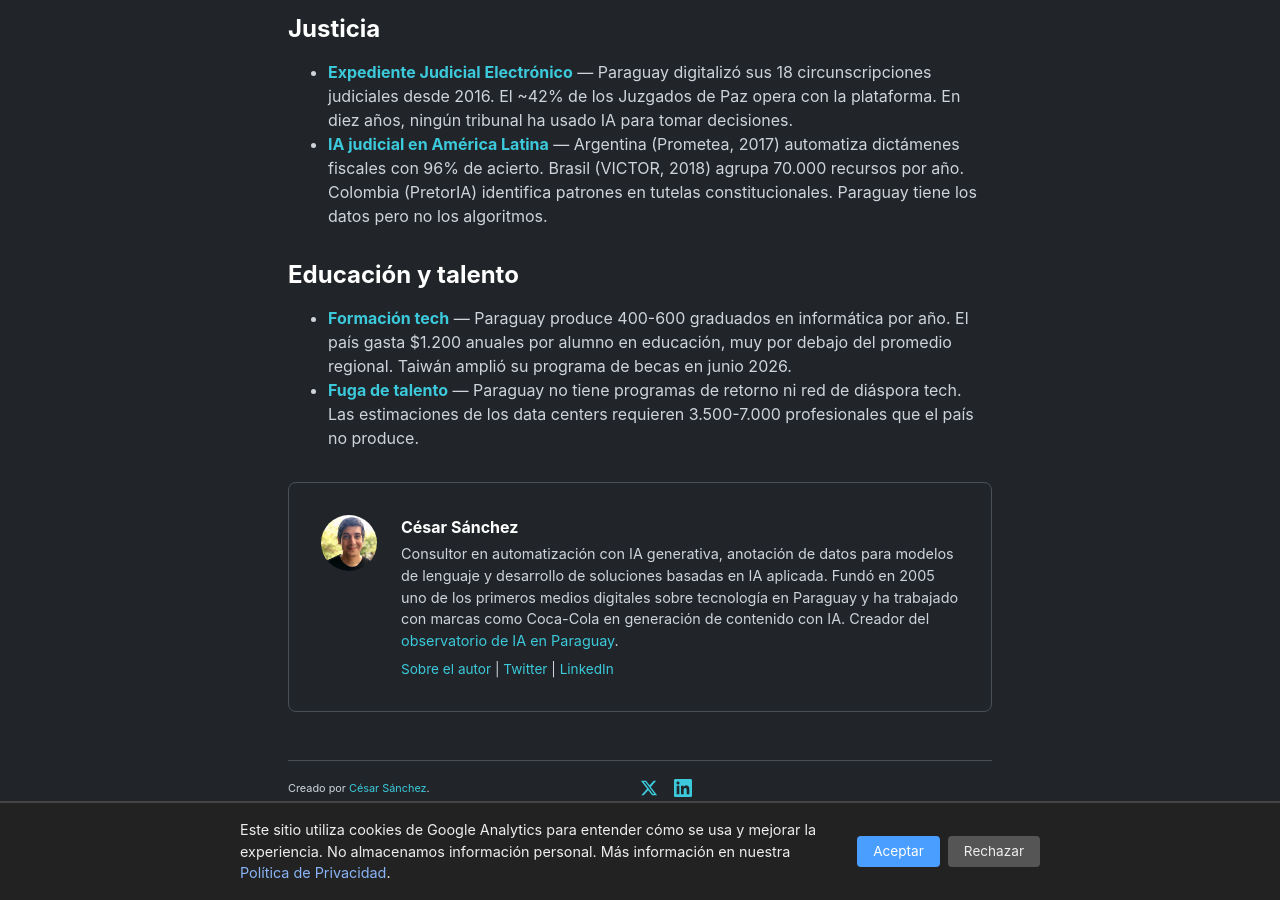
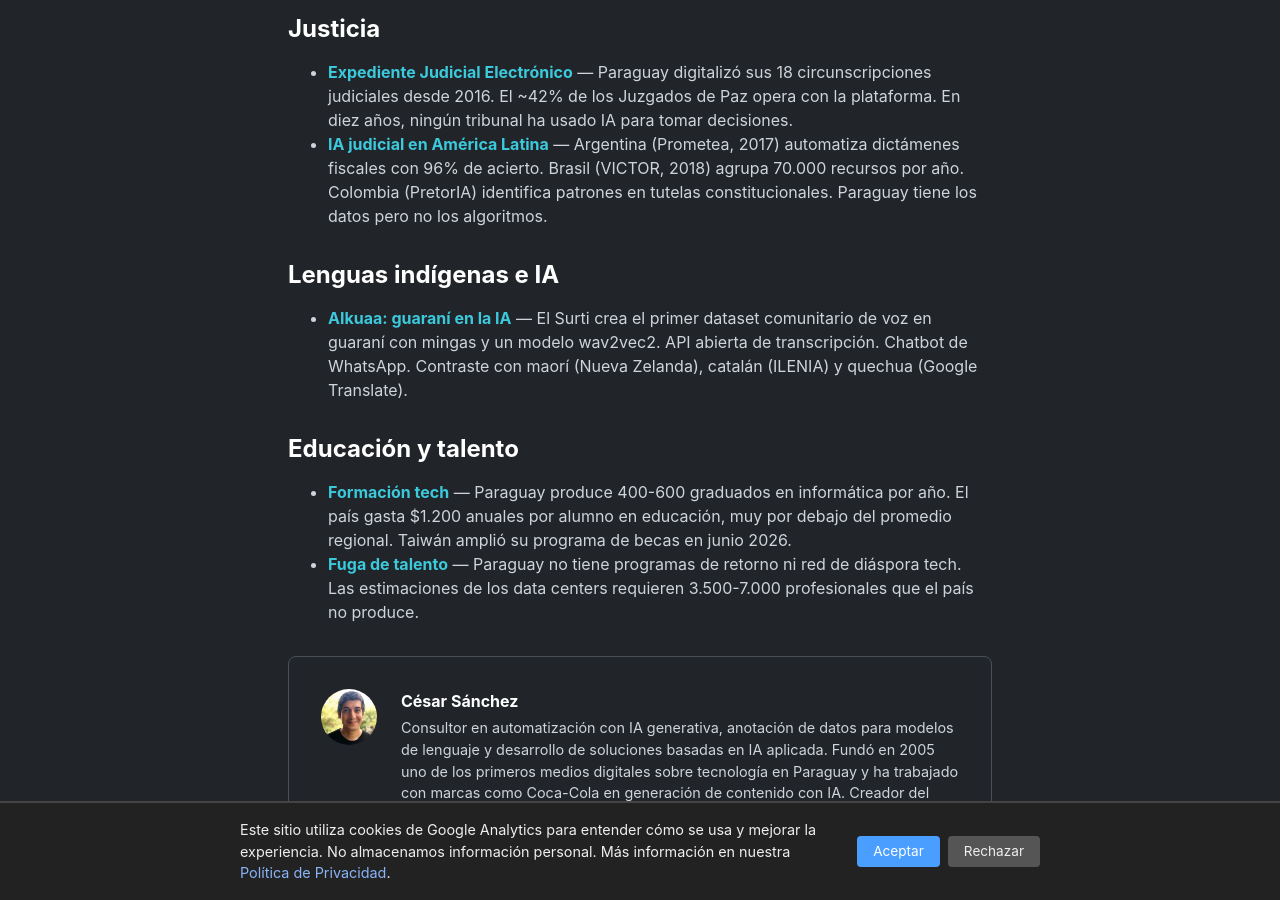
Before and after one commit to miravosqueinteresante/muchotexto.net, a Jekyll site: the page built from casos-de-uso.markdown, in a window 1280 px wide and 900 px high, scrolled down 2591 px. Built offline with Jekyll 4.4.1, drawn with Linux system fonts in a browser that asks for light colours.

Commit message:
Observatorio articulo #41: directorio (+El Surti), glosario (+AIkuaa), casos de uso (+lenguas indigenas), cronologia (+2024)

```diff
--- a/casos-de-uso.markdown
+++ b/casos-de-uso.markdown
@@ -64,6 +64,10 @@
 - **[Expediente Judicial Electrónico](/articulos/2026/07/21/ia-justicia-paraguay/)** — Paraguay digitalizó sus 18 circunscripciones judiciales desde 2016. El ~42% de los Juzgados de Paz opera con la plataforma. En diez años, ningún tribunal ha usado IA para tomar decisiones.
 - **[IA judicial en América Latina](/articulos/2026/07/21/ia-justicia-paraguay/)** — Argentina (Prometea, 2017) automatiza dictámenes fiscales con 96% de acierto. Brasil (VICTOR, 2018) agrupa 70.000 recursos por año. Colombia (PretorIA) identifica patrones en tutelas constitucionales. Paraguay tiene los datos pero no los algoritmos.
 
+## Lenguas indígenas e IA
+
+- **[AIkuaa: guaraní en la IA](/articulos/2026/07/29/guarani-ia/)** — El Surti crea el primer dataset comunitario de voz en guaraní con mingas y un modelo wav2vec2. API abierta de transcripción. Chatbot de WhatsApp. Contraste con maorí (Nueva Zelanda), catalán (ILENIA) y quechua (Google Translate).
+
 ## Educación y talento
 
 - **[Formación tech](/articulos/2026/07/09/educacion-tech-paraguay-ia/)** — Paraguay produce 400-600 graduados en informática por año. El país gasta $1.200 anuales por alumno en educación, muy por debajo del promedio regional. Taiwán amplió su programa de becas en junio 2026.
--- a/directorio.markdown
+++ b/directorio.markdown
@@ -38,6 +38,7 @@
 - **[Cámara Paraguaya de Fintech](https://www.fintech.org.py/)** — Fundada en 2019, 120+ miembros. Agrupa al ecosistema fintech paraguayo que pasó de ~29 empresas en 2020 a más de 100. [Leer análisis](/articulos/2026/07/10/fintech-paraguay-ecosistema/).
 - **Foro Tecnológico Bilateral Paraguay-Taiwán** — 4 ediciones realizadas. Delegados de TSMC, ICDF y empresas taiwanesas participan regularmente. [Leer más](/articulos/2026/07/14/semiconductores-taiwan-paraguay/).
 - **[Capace](https://www.capace.org.py/)** — Cámara Paraguaya de Comercio Electrónico. Estima el mercado en USD 2.180M. [Leer más](/articulos/2026/07/24/ecommerce-logistica-paraguay/).
+- **[El Surti / AIkuaa](https://elsurti.com/aikuaa/)** — Medio independiente paraguayo fundado en 2016. Desarrolla AIkuaa, el primer dataset comunitario de voz en guaraní mediante mingas. Financiado por JournalismAI (LSE/Google News Initiative). [Leer análisis](/articulos/2026/07/29/guarani-ia/).
 - **[SOPAIA](https://www.sopaia.org/)** — Sociedad Paraguaya de Inteligencia Artificial. Organización que reúne a profesionales, investigadores y entusiastas de la IA en Paraguay para promover el desarrollo y la divulgación de la inteligencia artificial en el país.
 - **[AmCham Paraguay](https://www.amcham.com.py/)** — Cámara de Comercio Paraguayo-Americana. Impulsa foros internacionales para posicionar a Paraguay como hub de data centers, energía limpia e IA. Organizó el foro en Silicon Valley (junio 2026) con el MIC.
 
--- a/glosario.markdown
+++ b/glosario.markdown
@@ -232,6 +232,9 @@
 **PretorIA** — Sistema de IA de la Corte Constitucional de Colombia que identifica patrones y precedentes para acelerar la selección de tutelas (~2.500 casos por año).
 → [Paraguay tiene los datos judiciales que la IA necesita](/artículos/2026/07/21/ia-justicia-paraguay/)
 
+**AIkuaa** — Proyecto de El Surti para crear el primer dataset comunitario de voz en guaraní mediante mingas. Usa un modelo wav2vec2 (17.62% CER) y desarrolló una API abierta de transcripción. Financiado por JournalismAI (LSE/Google News Initiative).
+→ [Guaraní e IA](/articulos/2026/07/29/guarani-ia/)
+
 **Vacatio legis** — Período entre la promulgación de una ley y su entrada en vigor. La Ley 7593/2025 de Protección de Datos tiene una vacatio legis de 24 meses (2025-2027).
 → [Ley de protección de datos en Paraguay](/artículos/2026/07/07/ley-proteccion-datos-paraguay-ia/)
 
```
